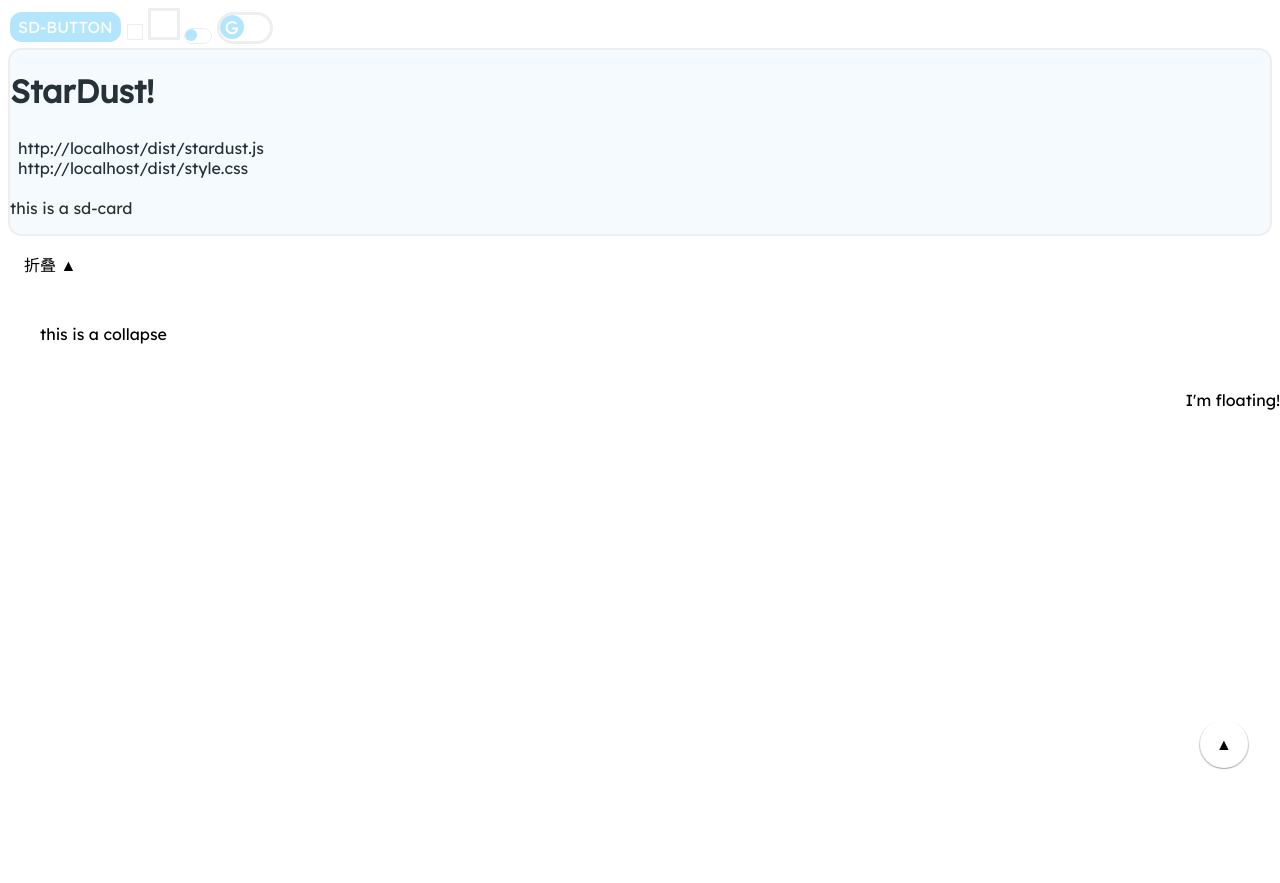
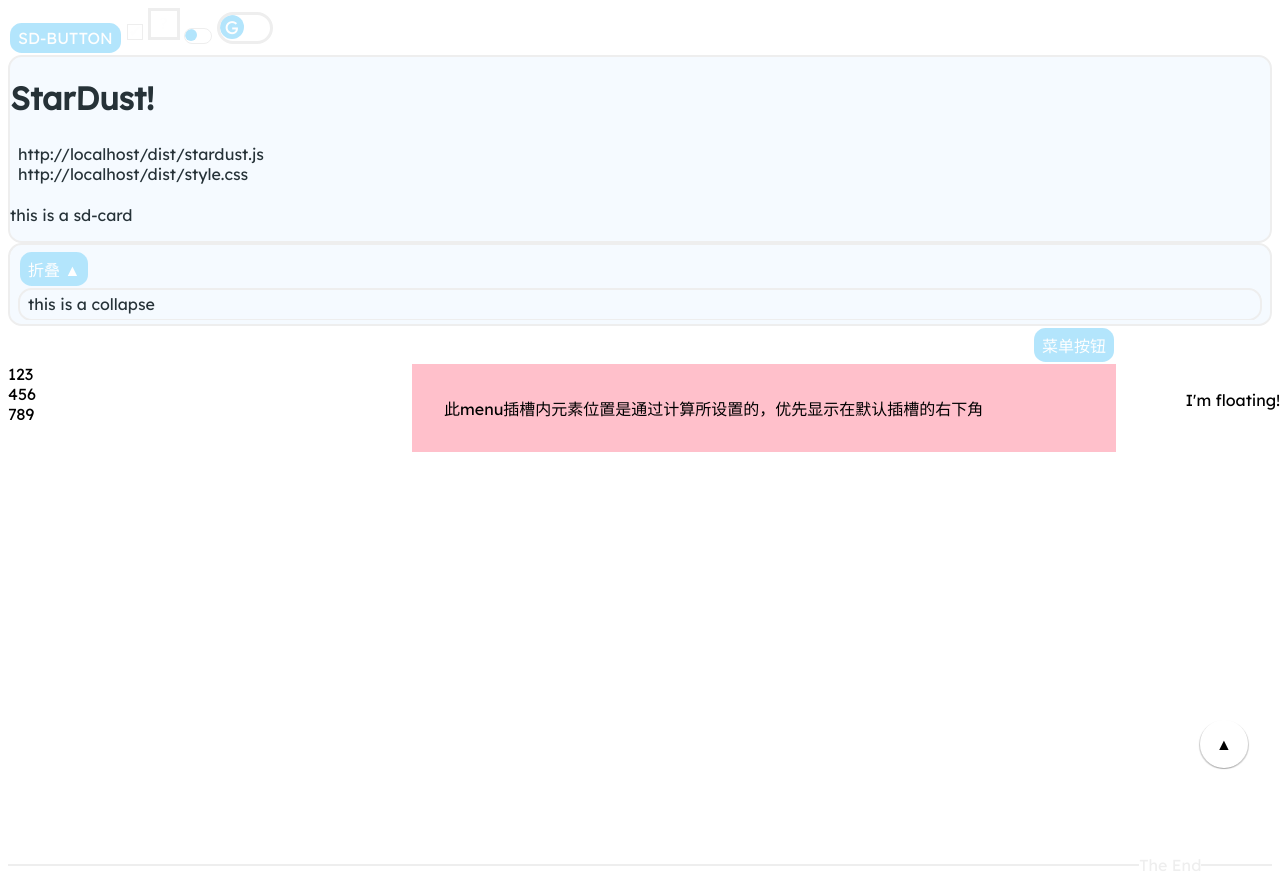
Before and after one commit to YieldRay/stardust, a website built with Vite: page index.html in a window 1280 px wide. Before the commit the page ends 856 px from the top, so only its background shows below. Built offline with nearby package versions, Linux system fonts and the light colour scheme; what froebel would draw is missing.

Commit message:
add <sd-divider>

```diff
--- a/index.html
+++ b/index.html
@@ -37,20 +37,38 @@
                 </div>
             </sd-card>
 
+            <sd-card>
                 <sd-collapse position="top">
                     <span slot="open">
-                    <div style="padding: 1em">展开 ▼</div>
+                        <sd-button>展开 ▼</sd-button>
                     </span>
                     <span slot="close">
-                    <div style="padding: 1em">折叠 ▲</div>
+                        <sd-button>折叠 ▲</sd-button>
                     </span>
-                <div style="padding: 2em">this is a collapse</div>
+                    <sd-card>this is a collapse</sd-card>
                 </sd-collapse>
+            </sd-card>
+
+            <sd-menu style="margin-left: 80vw">
+                <sd-button>菜单按钮</sd-button>
+                <div slot="menu" style="padding: 2em; width: 50vw; background: pink">
+                    此menu插槽内元素位置是通过计算所设置的，优先显示在默认插槽的右下角
+                </div>
+            </sd-menu>
+            <br />
+            123
+            <br />
+            456
+            <br />
+            789
+            <br />
         </div>
 
         <sd-modal position="center-right">
             <p>I'm floating!</p>
         </sd-modal>
+
+        <sd-divider position="right">The End</sd-divider>
         <sd-fab fixed backtop autohide></sd-fab>
     </body>
 </html>
--- a/src/components/sd-button.ts
+++ b/src/components/sd-button.ts
@@ -10,7 +10,9 @@ export class SDButton extends LitElement {
 
     static styles = css`
         :host {
-            display: inline-block;
+            display: inline-flex; /* 消除空字符空间 */
+            margin: 0;
+            padding: 0;
             user-select: none;
             -webkit-tap-highlight-color: transparent;
         }
@@ -41,11 +43,7 @@ export class SDButton extends LitElement {
     @query("#container")
     container!: SDRipple;
     render() {
-        return html`
-            <sd-ripple id="container">
-                <slot></slot>
-            </sd-ripple>
-        `;
+        return html`<sd-ripple id="container"><slot></slot></sd-ripple>`;
     }
 }
 
--- /dev/null
+++ b/src/components/sd-divider.ts
@@ -0,0 +1,44 @@
+import { LitElement, css, html } from "lit";
+import { customElement, property } from "lit/decorators.js";
+import { when } from "lit/directives/when.js";
+
+type Position = "left" | "right" | "center";
+
+@customElement("sd-divider")
+export class SDDivider extends LitElement {
+    /** 插槽（一般为文本）位置，默认为center，可选为left right */
+    @property({
+        converter(value): Position {
+            if (["left", "right", "center"].includes(value ?? "top")) return value as Position;
+            return "center";
+        },
+    })
+    position: Position = "center";
+
+    static styles = css`
+        :host {
+            display: flex;
+            align-items: center;
+            color: var(--sd-color-border);
+        }
+        div {
+            flex: 16;
+            height: calc(var(--sd-length-border) * 0.75);
+            background: var(--sd-color-border);
+        }
+    `;
+
+    render() {
+        return html`
+            <div .style=${when(this.position === "left", () => "flex:1")}></div>
+            <span><slot></slot></span>
+            <div .style=${when(this.position === "right", () => "flex:1")}></div>
+        `;
+    }
+}
+
+declare global {
+    interface HTMLElementTagNameMap {
+        "sd-divider": SDDivider;
+    }
+}
--- a/src/containers/sd-collapse.ts
+++ b/src/containers/sd-collapse.ts
@@ -56,11 +56,10 @@ export class SDCollapse extends LitElement {
         `;
     }
 
-    protected firstUpdated() {
-        const handleClick = (() => (this.hidden = !this.hidden)).bind(this);
-        this.action.addEventListener("click", handleClick);
-    }
+    private _handleClick = (() => (this.hidden = !this.hidden)).bind(this);
     protected updated() {
+        this.action.removeEventListener("click", this._handleClick);
+        this.action.addEventListener("click", this._handleClick);
         if (this.hidden) {
             this.body.style.maxHeight = 0 + "px";
         } else {
--- /dev/null
+++ b/src/containers/sd-menu.ts
@@ -0,0 +1,74 @@
+import { LitElement, css, html } from "lit";
+import { customElement, property, query } from "lit/decorators.js";
+
+@customElement("sd-menu")
+export class SDMenu extends LitElement {
+    @property({ type: Boolean })
+    hidden = false;
+
+    static styles = css`
+        :host {
+            display: inline-block;
+        }
+        #body {
+            position: relative;
+        }
+        #menu {
+            position: absolute;
+        }
+    `;
+
+    @query("#body")
+    body!: HTMLDivElement;
+
+    @query("#menu")
+    menu!: HTMLDivElement;
+
+    render() {
+        return html`
+            <div id="body">
+                <slot></slot>
+                <div id="menu">
+                    <slot name="menu"> </slot>
+                </div>
+            </div>
+        `;
+    }
+
+    /**
+     * 调用此方法重新计算并设置菜单位置
+     */
+    public calcPos() {
+        const { body, menu } = this;
+        const bodyRect = body.getBoundingClientRect();
+
+        if (bodyRect.top > window.innerHeight - bodyRect.bottom) {
+            // top
+            menu.style.top = "";
+            menu.style.bottom = "100%";
+        } else {
+            // bottom
+            menu.style.top = "100%";
+            menu.style.bottom = "";
+        }
+        if (bodyRect.left > window.innerWidth - bodyRect.left) {
+            // left
+            menu.style.left = "";
+            menu.style.right = "0px";
+        } else {
+            // right
+            menu.style.left = "0px";
+            menu.style.right = "";
+        }
+    }
+
+    updated() {
+        this.calcPos();
+    }
+}
+
+declare global {
+    interface HTMLElementTagNameMap {
+        "sd-menu": SDMenu;
+    }
+}
--- a/src/containers/sd-ripple.ts
+++ b/src/containers/sd-ripple.ts
@@ -65,6 +65,9 @@ export class SDRipple extends LitElement {
         this.addEventListener("click", this._handleClick);
     }
 
+    /** 所有涟漪元素的引用 */
+    private _ripplesRef = new Set<HTMLDivElement>();
+
     private _handleClick(event: MouseEvent) {
         if (this.disabled) return;
         const container = this.container;
@@ -79,7 +82,23 @@ export class SDRipple extends LitElement {
         ripple.style.height = bigger + "px";
         ripple.classList.add("ripple");
         container.append(ripple);
-        ripple.addEventListener("animationend", () => ripple.remove());
+        this._ripplesRef.add(ripple);
+        ripple.addEventListener("animationend", () => {
+            this._ripplesRef.delete(ripple);
+            ripple.remove();
+        });
+    }
+
+    /**
+     * 移除所有涟漪效果
+     */
+    public removeRipple() {
+        this._ripplesRef.forEach((e) => e.remove());
+        this._ripplesRef.clear();
+    }
+
+    updated() {
+        this.removeRipple();
     }
 }
 
--- a/src/components/sd-menu.ts
+++ b/src/containers/sd-space.ts
@@ -1,8 +1,8 @@
 import { LitElement, css, html } from "lit";
 import { customElement } from "lit/decorators.js";
 
-@customElement("sd-menu")
-export class SDMenu extends LitElement {
+@customElement("sd-space")
+export class SDSpace extends LitElement {
     static styles = css``;
     render() {
         return html``;
@@ -11,6 +11,6 @@ export class SDMenu extends LitElement {
 
 declare global {
     interface HTMLElementTagNameMap {
-        "sd-menu": SDMenu;
+        "sd-space": SDSpace;
     }
 }
--- a/src/stardust.ts
+++ b/src/stardust.ts
@@ -5,8 +5,10 @@ export { SDCheckBox } from "./components/sd-checkbox";
 export { SDSwitch } from "./components/sd-switch";
 export { SDFab } from "./components/sd-fab";
 export { SDCard } from "./components/sd-card";
+export { SDDivider } from "./components/sd-divider";
 // containers
 export { SDRipple } from "./containers/sd-ripple";
 export { SDModal } from "./containers/sd-modal";
 export { SDFade } from "./containers/sd-fade";
 export { SDCollapse } from "./containers/sd-collapse";
+export { SDMenu } from "./containers/sd-menu";
--- a/src/variables.css
+++ b/src/variables.css
@@ -15,7 +15,9 @@
     /* length */
     --sd-length-radius: 0.85em;
     --sd-length-border: 2px;
-    --sd-length-padding: 0.3em 0.5em;
+    --sd-length-padding-x: 0.5em;
+    --sd-length-padding-y: 0.3em;
+    --sd-length-padding: var(--sd-length-padding-y) var(--sd-length-padding-x);
 
     /* time */
     --sd-time-fast: 0.15s;
```
Also changed, not shown: preview.html (+21 -3 lines), src/components/sd-progress.ts (deleted, +0 -16 lines). Lines whose indentation alone changed are shown as unchanged.
